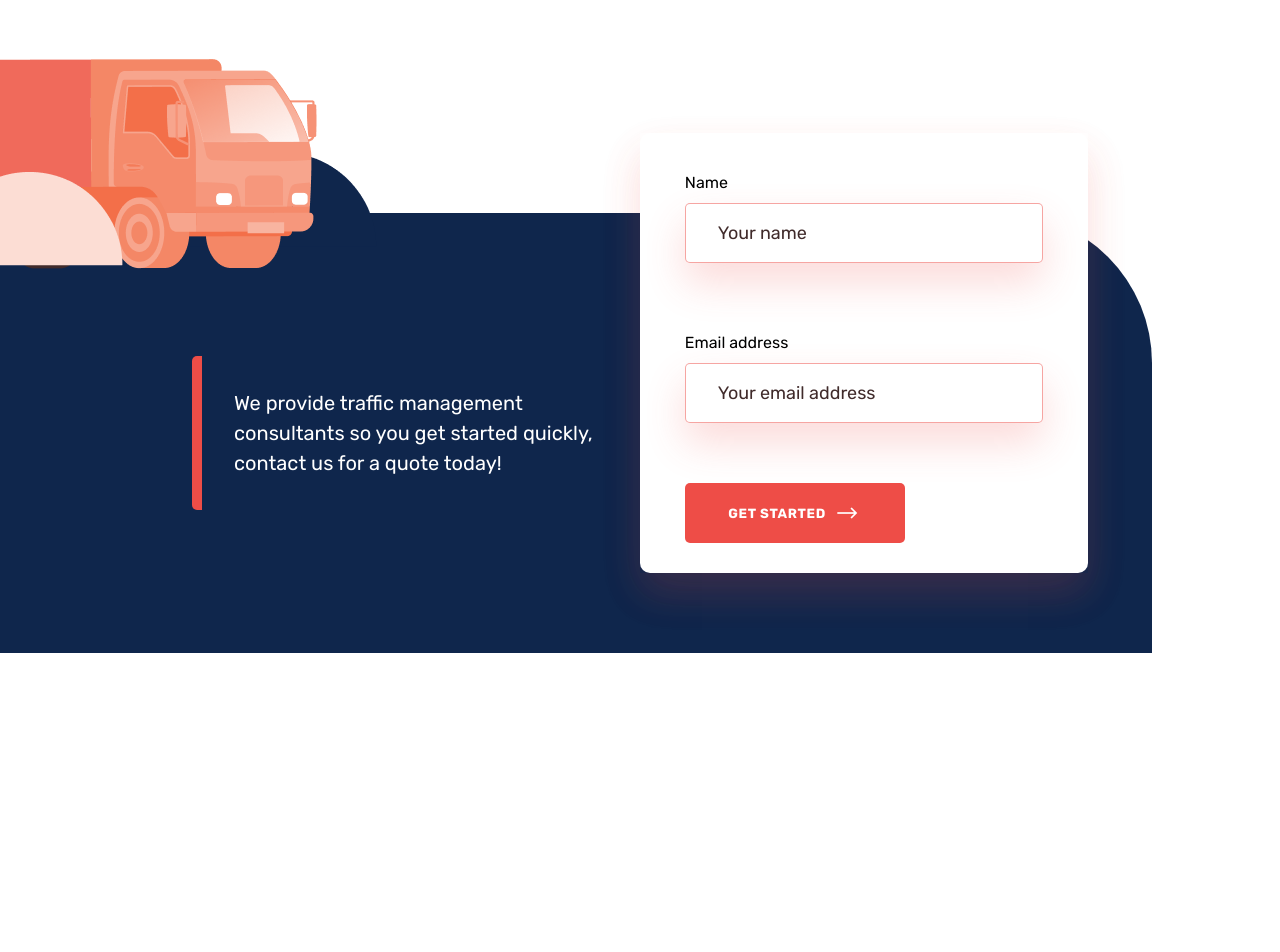
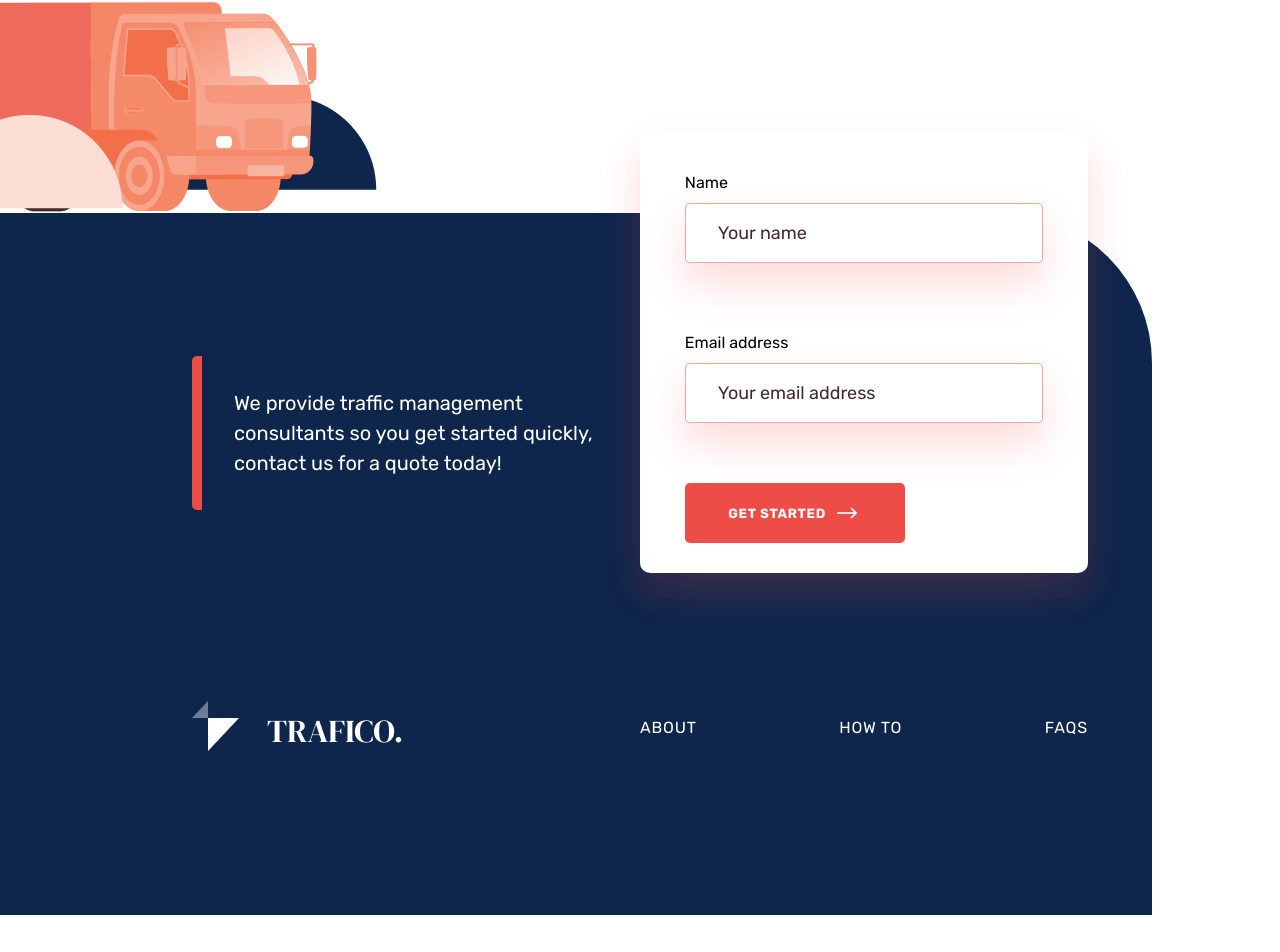
Before and after one commit to alexbtnr/traffico, a React (Create React App) app: page / in a window 1280 px wide. Shown: the part 3809-4761 px from the top of the page. Before the commit the page ends 4462 px from the top, so only its background shows below. Built offline with nearby package versions, Linux system fonts and the light colour scheme; no server answers.

Commit message:
Created and styled footer nav

```diff
--- a/src/components/Footer.js
+++ b/src/components/Footer.js
@@ -1,7 +1,8 @@
 import React from "react";
 import styled from "styled-components";
 import smallTruck from "../images/smallTruck.png";
-import ReusableButton from "./ReusableButton";
+import FooterForm from "./FooterForm";
+import FooterNav from "./FooterNav";
 
 const Footer = () => {
   return (
@@ -10,43 +11,8 @@ const Footer = () => {
       <footer className='footer'>
         <div className='background-color'></div>
         <div className='container'>
-          <div className='form-flex'>
-            <div className='flex-left'>
-              <p>
-                We provide traffic management consultants so you get started
-                quickly, contact us for a quote today!
-              </p>
-            </div>
-            <div className='flex-right'>
-              <form className='contact-form'>
-                <div className='form-group'>
-                  <label htmlFor='name' className='label'>
-                    Name
-                  </label>
-                  <input
-                    type='text'
-                    name='name'
-                    id='name'
-                    placeholder='Your name'
-                  />
-                </div>
-                <div className='form-group'>
-                  <label htmlFor='email' className='label'>
-                    Email address
-                  </label>
-                  <input
-                    type='email'
-                    name='email'
-                    id='email'
-                    placeholder='Your email address'
-                  />
-                </div>
-                <div className='form-button'>
-                  <ReusableButton text={"get started"} icon longBtn />
-                </div>
-              </form>
-            </div>
-          </div>
+          <FooterForm />
+          <FooterNav />
         </div>
       </footer>
     </StyledFooter>
@@ -55,11 +21,10 @@ const Footer = () => {
 
 const StyledFooter = styled.div`
   position: relative;
-  /* padding-top: 10rem; */
 
   img.small-truck {
     position: absolute;
-    top: -35%;
+    top: -30%;
   }
 
   .background-color {
@@ -72,100 +37,6 @@ const StyledFooter = styled.div`
     z-index: -1;
     border-radius: 0 150px 0 0;
   }
-
-  div.container {
-    /* padding: 5rem 0; */
-
-    .form-flex {
-      display: flex;
-      justify-content: space-around;
-
-      .flex-left {
-        max-width: 50%;
-        min-width: 50%;
-        align-self: center;
-        font-family: Rubik;
-        font-style: normal;
-        font-weight: normal;
-        font-size: 20px;
-        line-height: 30px;
-        color: #fff;
-        padding: 2rem;
-        border-left: 10px solid #ed4d47;
-        border-radius: 5px 0 0 5px;
-      }
-      .flex-right {
-        position: relative;
-        top: -5rem;
-        max-width: 50%;
-        min-width: 50%;
-        box-shadow: 0px 20px 40px rgba(238, 77, 71, 0.1);
-        .contact-form {
-          height: 440px;
-          background: #ffffff;
-          box-shadow: 0px 20px 40px rgba(238, 77, 71, 0.1);
-
-          border-radius: 10px;
-          display: flex;
-          flex-direction: column;
-          width: 100%;
-
-          label.label {
-            font-family: Rubik;
-            font-style: normal;
-            font-weight: 300;
-            font-size: 16px;
-            line-height: 40px;
-            cursor: pointer;
-          }
-
-          .form-group {
-            width: 80%;
-            display: flex;
-            flex-direction: column;
-            justify-content: center;
-            align-items: flex-start;
-            margin: auto;
-
-            input {
-              background: #ffffff;
-              border: 1px solid rgba(238, 77, 71, 0.5);
-              height: 60px;
-              box-shadow: 0px 20px 40px rgba(238, 77, 71, 0.2);
-              border-radius: 5px;
-              padding: 0 2rem;
-              font-family: Rubik;
-              font-style: normal;
-              font-weight: bold;
-              font-size: 18px;
-              line-height: 40px;
-              color: #402b2b;
-              width: 100%;
-
-              &:focus {
-                border: 2px solid #ee4d47;
-                outline: 0;
-              }
-
-              &::placeholder {
-                font-family: Rubik;
-                font-style: normal;
-                font-weight: 300;
-                font-size: 18px;
-                line-height: 40px;
-                color: #402b2b;
-              }
-            }
-          }
-
-          .form-button {
-            margin: auto;
-            width: 80%;
-          }
-        }
-      }
-    }
-  }
 `;
 
 export default Footer;
--- /dev/null
+++ b/src/components/FooterForm.js
@@ -0,0 +1,132 @@
+import React from "react";
+import styled from "styled-components";
+import ReusableButton from "./ReusableButton";
+
+const FooterForm = () => {
+  return (
+    <StyledFooterForm className='form-flex'>
+      <div className='flex-left'>
+        <p>
+          We provide traffic management consultants so you get started quickly,
+          contact us for a quote today!
+        </p>
+      </div>
+      <div className='flex-right'>
+        <form className='contact-form'>
+          <div className='form-group'>
+            <label htmlFor='name' className='label'>
+              Name
+            </label>
+            <input type='text' name='name' id='name' placeholder='Your name' />
+          </div>
+          <div className='form-group'>
+            <label htmlFor='email' className='label'>
+              Email address
+            </label>
+            <input
+              type='email'
+              name='email'
+              id='email'
+              placeholder='Your email address'
+            />
+          </div>
+          <div className='form-button'>
+            <ReusableButton text={"get started"} icon longBtn />
+          </div>
+        </form>
+      </div>
+    </StyledFooterForm>
+  );
+};
+
+const StyledFooterForm = styled.div`
+  display: flex;
+  justify-content: space-around;
+
+  .flex-left {
+    max-width: 50%;
+    min-width: 50%;
+    align-self: center;
+    font-family: Rubik;
+    font-style: normal;
+    font-weight: normal;
+    font-size: 20px;
+    line-height: 30px;
+    color: #fff;
+    padding: 2rem;
+    border-left: 10px solid #ed4d47;
+    border-radius: 5px 0 0 5px;
+  }
+  .flex-right {
+    position: relative;
+    top: -5rem;
+    max-width: 50%;
+    min-width: 50%;
+    box-shadow: 0px 20px 40px rgba(238, 77, 71, 0.1);
+    .contact-form {
+      height: 440px;
+      background: #ffffff;
+      box-shadow: 0px 20px 40px rgba(238, 77, 71, 0.1);
+
+      border-radius: 10px;
+      display: flex;
+      flex-direction: column;
+      width: 100%;
+
+      label.label {
+        font-family: Rubik;
+        font-style: normal;
+        font-weight: 300;
+        font-size: 16px;
+        line-height: 40px;
+        cursor: pointer;
+      }
+
+      .form-group {
+        width: 80%;
+        display: flex;
+        flex-direction: column;
+        justify-content: center;
+        align-items: flex-start;
+        margin: auto;
+
+        input {
+          background: #ffffff;
+          border: 1px solid rgba(238, 77, 71, 0.5);
+          height: 60px;
+          box-shadow: 0px 20px 40px rgba(238, 77, 71, 0.2);
+          border-radius: 5px;
+          padding: 0 2rem;
+          font-family: Rubik;
+          font-style: normal;
+          font-weight: bold;
+          font-size: 18px;
+          line-height: 40px;
+          color: #402b2b;
+          width: 100%;
+
+          &:focus {
+            border: 2px solid #ee4d47;
+            outline: 0;
+          }
+
+          &::placeholder {
+            font-family: Rubik;
+            font-style: normal;
+            font-weight: 300;
+            font-size: 18px;
+            line-height: 40px;
+            color: #402b2b;
+          }
+        }
+      }
+
+      .form-button {
+        margin: auto;
+        width: 80%;
+      }
+    }
+  }
+`;
+
+export default FooterForm;
--- /dev/null
+++ b/src/components/FooterNav.js
@@ -0,0 +1,67 @@
+import React from "react";
+import styled from "styled-components";
+import Logo from "./Logo";
+
+const FooterNav = () => {
+  return (
+    <StyledFooterNav>
+      <Logo />
+      <nav>
+        <ul className='main-nav'>
+          <li className='main-nav-link'>
+            <a href='#about'>About</a>
+          </li>
+          <li className='main-nav-link'>
+            <a href='#apply'>How To</a>
+          </li>
+          <li className='main-nav-link'>
+            <a href='#faq'>Faqs</a>
+          </li>
+        </ul>
+      </nav>
+    </StyledFooterNav>
+  );
+};
+
+const StyledFooterNav = styled.div`
+  margin: 0 auto 5rem;
+  padding-top: 3rem;
+  display: flex;
+  justify-content: space-between;
+  align-items: center;
+  padding-bottom: 10rem;
+
+  nav {
+    width: 50%;
+
+    ul.main-nav {
+      display: flex;
+      justify-content: space-between;
+      align-items: center;
+
+      li.main-nav-link {
+        font-family: "Rubik", sans-serif;
+        font-style: normal;
+        font-weight: normal;
+        font-size: 16px;
+        line-height: 19px;
+        letter-spacing: 0.05em;
+        text-transform: uppercase;
+        color: #ffffff;
+
+        &::after {
+          display: block;
+          content: "";
+          border-bottom: solid 2px #fff;
+          transform: scaleX(0);
+          transition: all 250ms ease-in-out;
+        }
+        &:hover::after {
+          transform: scaleX(1);
+        }
+      }
+    }
+  }
+`;
+
+export default FooterNav;
```
